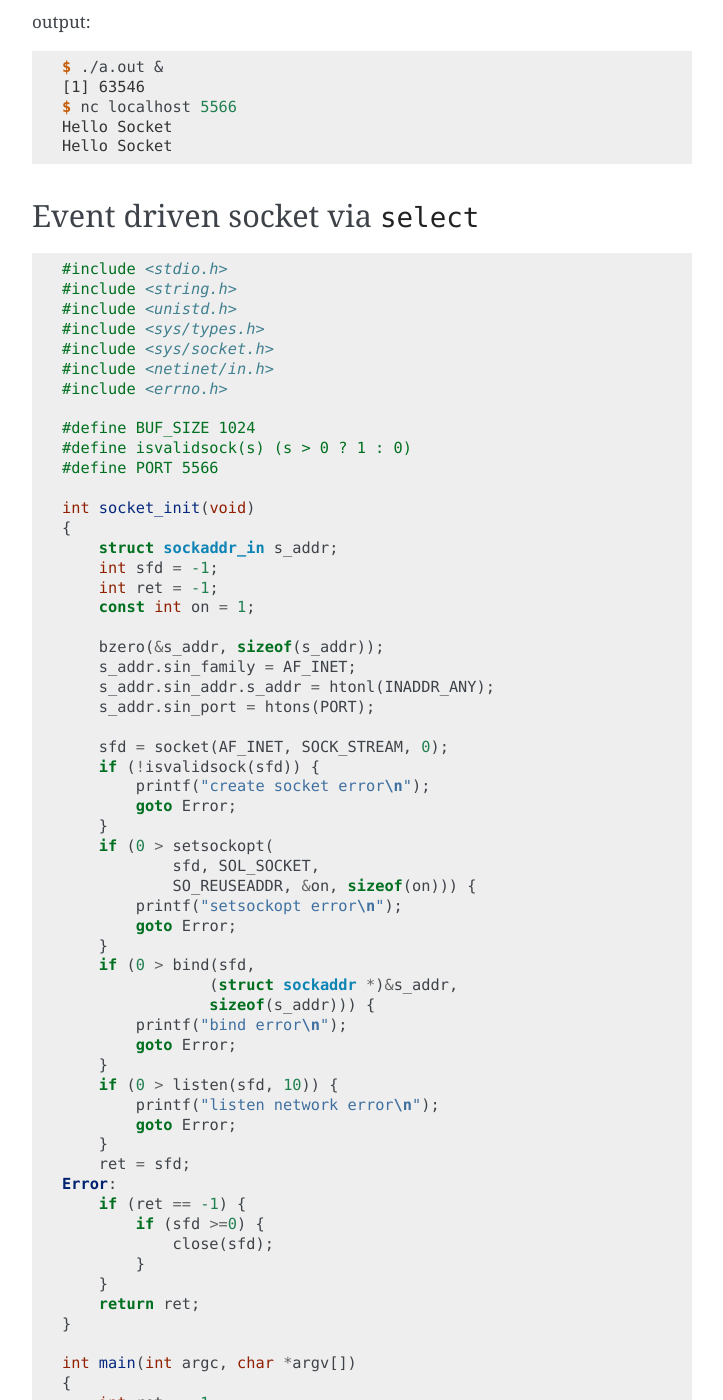
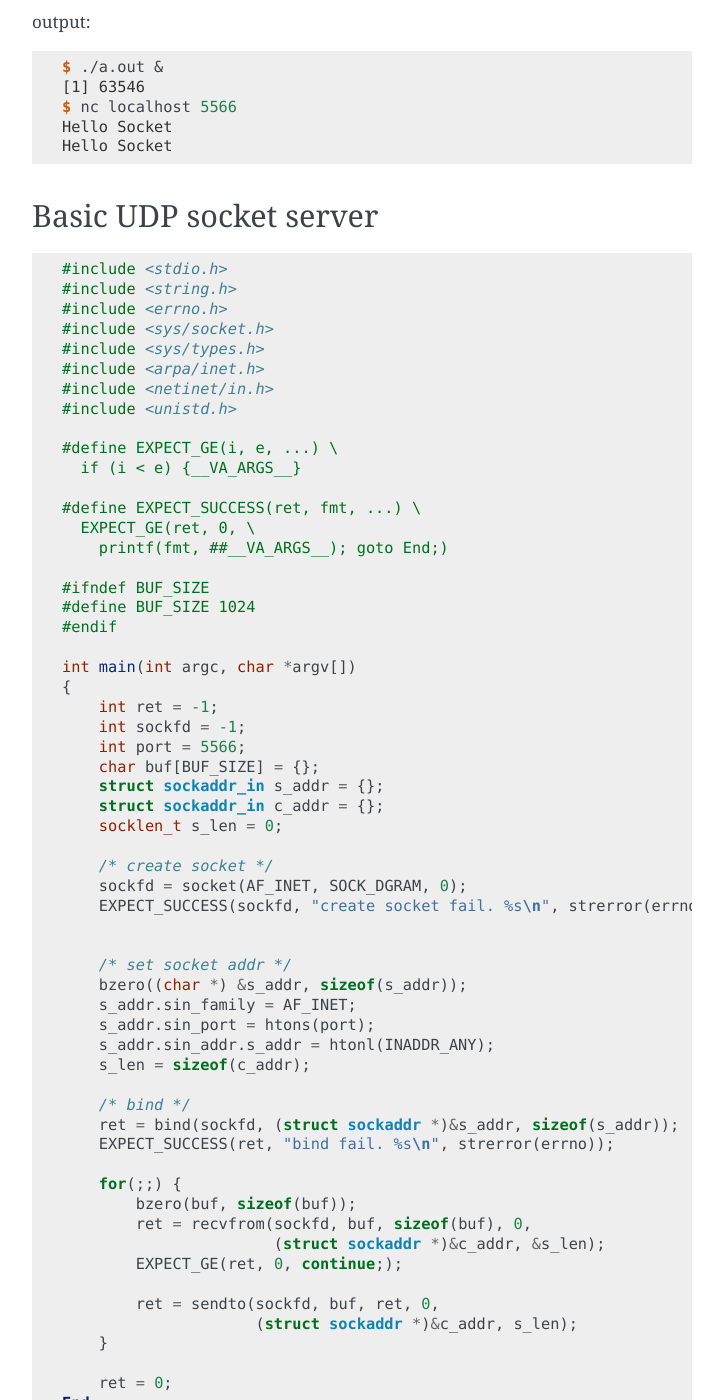
Before and after one commit to emcute0319/cppcheatsheet, a Sphinx documentation site: the page built from docs/notes/c_socket.rst, in a window 1280 px wide and 1400 px high, scrolled down 3191 px. Shown: the whole window, without its empty margins (388-1111 px from the left). Built offline with Sphinx 7.4.7, drawn with Linux system fonts in a browser that asks for light colours; some of the changed text lies outside the part shown.

Commit message:
Add basic udp note :ghost:

```diff
--- a/docs/notes/c_socket.rst
+++ b/docs/notes/c_socket.rst
@@ -174,6 +174,89 @@ output:
     $ nc localhost 5566
     Hello Socket
     Hello Socket
+
+
+Basic UDP socket server
+------------------------
+
+.. code-block:: c
+
+    #include <stdio.h>
+    #include <string.h>
+    #include <errno.h>
+    #include <sys/socket.h>
+    #include <sys/types.h>
+    #include <arpa/inet.h>
+    #include <netinet/in.h>
+    #include <unistd.h>
+
+    #define EXPECT_GE(i, e, ...) \
+      if (i < e) {__VA_ARGS__}
+
+    #define EXPECT_SUCCESS(ret, fmt, ...) \
+      EXPECT_GE(ret, 0, \
+        printf(fmt, ##__VA_ARGS__); goto End;)
+
+    #ifndef BUF_SIZE
+    #define BUF_SIZE 1024
+    #endif
+
+    int main(int argc, char *argv[])
+    {
+        int ret = -1;
+        int sockfd = -1;
+        int port = 5566;
+        char buf[BUF_SIZE] = {};
+        struct sockaddr_in s_addr = {};
+        struct sockaddr_in c_addr = {};
+        socklen_t s_len = 0;
+
+        /* create socket */
+        sockfd = socket(AF_INET, SOCK_DGRAM, 0);
+        EXPECT_SUCCESS(sockfd, "create socket fail. %s\n", strerror(errno));
+
+
+        /* set socket addr */
+        bzero((char *) &s_addr, sizeof(s_addr));
+        s_addr.sin_family = AF_INET;
+        s_addr.sin_port = htons(port);
+        s_addr.sin_addr.s_addr = htonl(INADDR_ANY);
+        s_len = sizeof(c_addr);
+
+        /* bind */
+        ret = bind(sockfd, (struct sockaddr *)&s_addr, sizeof(s_addr));
+        EXPECT_SUCCESS(ret, "bind fail. %s\n", strerror(errno));
+
+        for(;;) {
+            bzero(buf, sizeof(buf));
+            ret = recvfrom(sockfd, buf, sizeof(buf), 0,
+                           (struct sockaddr *)&c_addr, &s_len);
+            EXPECT_GE(ret, 0, continue;);
+
+            ret = sendto(sockfd, buf, ret, 0,
+                         (struct sockaddr *)&c_addr, s_len);
+        }
+
+        ret = 0;
+    End:
+        if (sockfd >= 0) {
+            close(sockfd);
+        }
+        return ret;
+    }
+
+output:
+
+.. code-block:: bash
+
+    $ cc -g -Wall -o udp_server udp_server.c
+    $ ./udp_server &
+    [1] 90190
+    $ nc -u 192.168.55.66 5566
+    Hello
+    Hello
+    UDP
+    UDP
 
 
 Event driven socket via ``select``
```
Also changed, not shown: other parts of docs/notes/c_socket.rst (+2 -2 lines).
